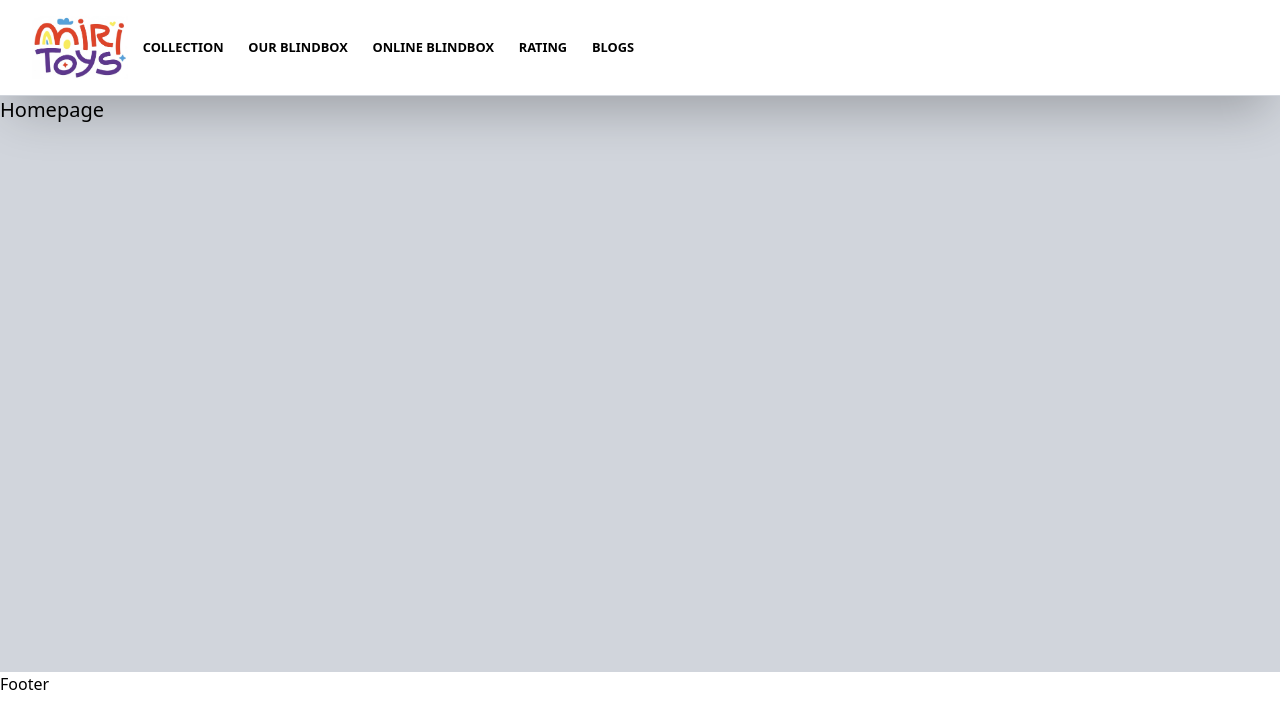
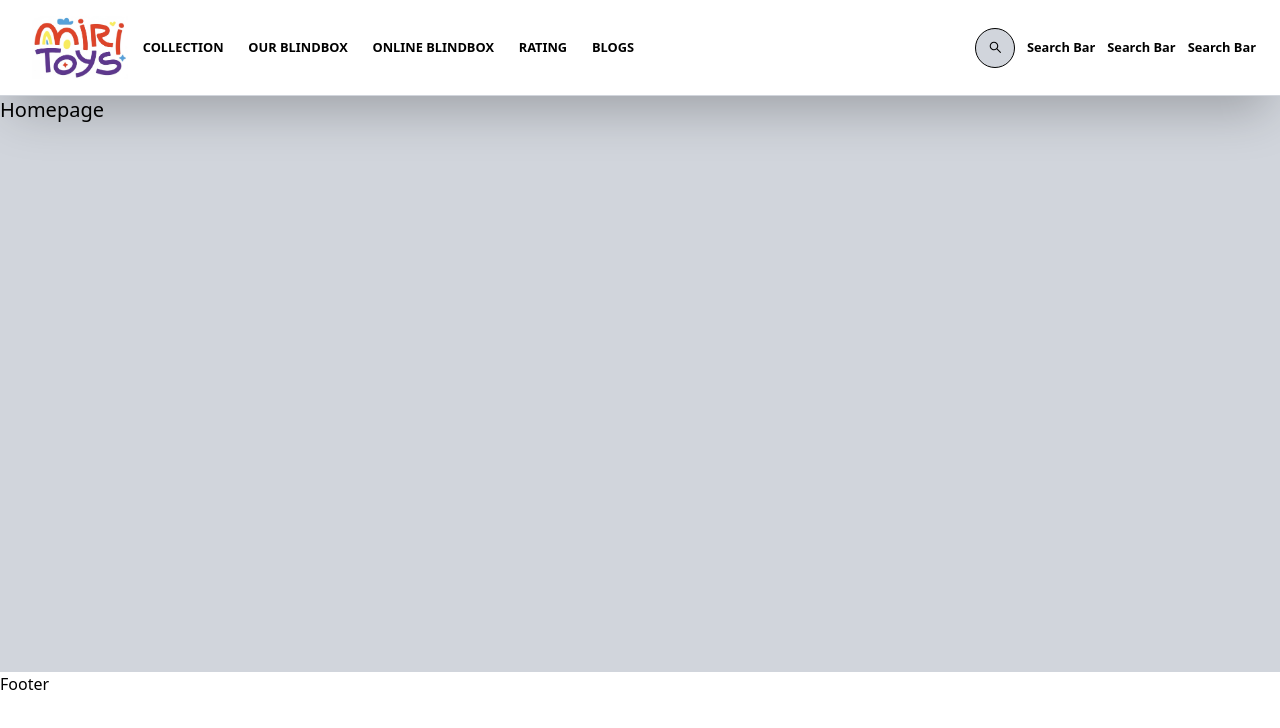
Before and after one commit to phglamm/mysteryminis-fe, a React (Vite) app: page / in a window 1280 px wide. Shown: the top 728 px of the page. Built offline with nearby package versions, Linux system fonts and the light colour scheme.

Commit message:
Search Bar and antd icon

```diff
--- a/package.json
+++ b/package.json
@@ -10,6 +10,7 @@
     "preview": "vite preview"
   },
   "dependencies": {
+    "@ant-design/icons": "^5.6.1",
     "@reduxjs/toolkit": "^2.5.1",
     "@tailwindcss/vite": "^4.0.6",
     "antd": "^5.23.3",
--- /dev/null
+++ b/src/components/Header/Search/Search.jsx
@@ -0,0 +1,25 @@
+
+import { SearchOutlined } from '@ant-design/icons';
+import { Input } from 'antd';
+import { motion } from 'framer-motion';
+
+import { useState } from 'react';
+
+const Search = () => {
+  const [isHovered, setIsHovered] = useState(false);
+return (
+    <div>
+        <motion.div
+            onClick={() => setIsHovered(true)}
+            onMouseLeave={() => setIsHovered(false)}
+            initial={{ width: 40, height: 40 }}
+            animate={isHovered ? { width: 200, height: 40 } : { width: 40, height: 40 }}
+            className='bg-gray-300 flex rounded-4xl border-1 text-center justify-center items-center'
+        >
+            {isHovered ? <Input placeholder="Borderless" variant="borderless" /> : <SearchOutlined />}
+        </motion.div>
+    </div>
+)
+}
+
+export default Search
--- a/src/components/Header/index.jsx
+++ b/src/components/Header/index.jsx
@@ -3,10 +3,11 @@ import Logo from '../../assets/images/Logo.png';
 import { motion } from 'framer-motion';
 import { useNavigate } from 'react-router-dom';
 import { Card } from 'antd';
+import Search from './Search/Search';
 
 export default function Header() {
   const navigate = useNavigate();
-  const [isHovered, setIsHovered] = useState(false); // State for hover effect
+  const [isHovered, setIsHovered] = useState(false);
 
   // Sample data for My Collection
   const myCollection = [
@@ -40,6 +41,8 @@ export default function Header() {
   return (
     <div className='fixed top-0 w-full bg-white'>
       <div className="grid grid-cols-2 pr-6 pl-8 shadow-2xl h-24 border-b-1 items-center justify-center border-b-gray-300">
+
+        {/* Logo and other navigations */}
         <motion.div
           className="flex justify-between font-sans font-bold text-[1vw] items-center"
           initial={{ opacity: 0 }}
@@ -63,9 +66,46 @@ export default function Header() {
             </motion.span>
           ))}
         </motion.div>
+
+        {/* Login and Register */}
+        <motion.div
+          className="flex gap-3 justify-end font-sans font-bold text-[1vw] items-center"
+          initial={{ opacity: 0 }}
+          animate={{ opacity: 1 }}
+          transition={{ duration: 1 }}
+          style={{ userSelect: 'none' }}>
+          <motion.span
+            initial={{ opacity: 0 }}
+            animate={{ opacity: 1 }}
+            transition={{ delay: 0.5  }}
+          > <Search />
+
+          </motion.span>
+          <motion.span
+            initial={{ opacity: 0 }}
+            animate={{ opacity: 1 }}
+            transition={{ delay: 0.5  }}
+          > Search Bar
+
+          </motion.span>
+          <motion.span
+            initial={{ opacity: 0 }}
+            animate={{ opacity: 1 }}
+            transition={{ delay: 0.5  }}
+          > Search Bar
+
+          </motion.span>
+          <motion.span
+            initial={{ opacity: 0 }}
+            animate={{ opacity: 1 }}
+            transition={{ delay: 0.5  }}
+          > Search Bar
+
+          </motion.span>
+          </motion.div>
       </div>
 
-      {/* Animated My Collection */}
+      {/* Animated Dropdown */}
       {isHovered && (
         <motion.div
           initial={{ height: 0, opacity: 0 }}
```
Also changed, not shown: 1 other file (tests, documents, lock files or other folders).
